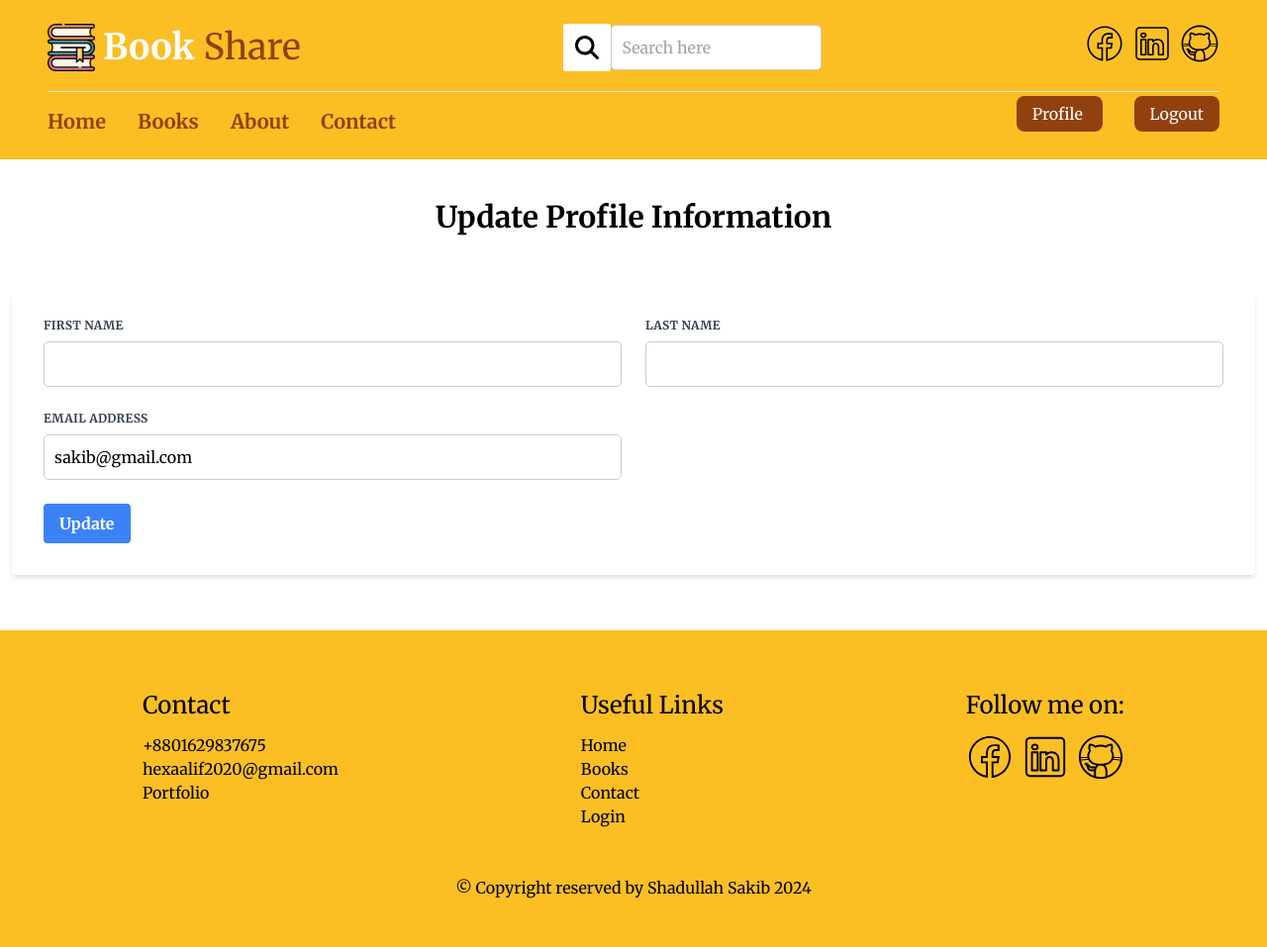
After one commit to shadullah/boi_binimoy_a_5, a Django app: page /account/profile/ in a window 1280 px wide. The commit adds this page. Shown: the whole page at 99% size. Run offline with Django 5.2, Linux system fonts and the light colour scheme; a user stored in the database is signed in; some libraries are stand-ins or nearby versions.

Commit message:
search box fixing

```diff
--- a/account/forms.py
+++ b/account/forms.py
@@ -1,6 +1,6 @@
-from django.contrib.auth.forms import UserCreationForm
+from django.contrib.auth.forms import UserCreationForm, UserChangeForm
 from django.contrib.auth.models import User
-
+from django import forms
 
 class UserRegForm(UserCreationForm):
     class Meta:
@@ -11,3 +11,9 @@ class UserRegForm(UserCreationForm):
     #     if commit== True:
     #         our_user.save()
     #     return our_user
+
+class UpdateUserForm(forms.ModelForm):
+    # password = None
+    class Meta:
+        model = User
+        fields = ['username', 'first_name', 'last_name', 'email']
--- /dev/null
+++ b/account/templates/account/profile.html
@@ -0,0 +1,107 @@
+{% extends 'base.html' %}
+{% load static %}
+{% block content %}
+
+<style>
+    input[type="text"] {
+    padding: 10px;
+    border: 1px solid #ccc;
+    border-radius: 5px;
+    font-size: 16px;
+    width: 100%;
+    box-sizing: border-box;
+    transition: border-color 0.3s ease;
+}
+    input[type="email"] {
+    padding: 10px;
+    border: 1px solid #ccc;
+    border-radius: 5px;
+    font-size: 16px;
+    width: 100%;
+    box-sizing: border-box;
+    transition: border-color 0.3s ease;
+}
+</style>
+
+{% if form.non_field_errors %}
+{% for error in form.non_field_errors %}
+<div
+  class="bg-red-100 border border-red-400 text-red-700 px-4 py-3 rounded relative mt-2"
+  role="alert"
+>
+  <p class="font-bold">Error!</p>
+  <p class="block sm:inline">{{ error }}</p>
+</div>
+{% endfor %}
+{% endif %}
+
+<div class="bg-white px-3 py-4 rounded-xl my-6">
+    <h1 class="font-bold text-3xl text-center pb-5">
+        Update Profile Information
+    </h1>
+    <div class="w-full mt-10">
+    <form action="{% url 'profile' %}" method="post" class="bg-white shadow-md rounded px-8 pt-6 pb-8 mb-4">
+        {% csrf_token %}
+        {% for hidden_field in form.hidden_fields %}
+        {{hidden_field.errors }}
+        {{ hidden_field }}
+        {% endfor %}
+        <div class="flex flex-wrap -mx-3 mb-6">
+            <div class="w-full md:w-1/2 px-3 mb-6 md:mb-0">
+              <label
+                class="block uppercase tracking-wide text-gray-700 text-xs font-bold mb-2"
+                for="{{ form.first_name.id_for_label }}"
+              >
+                {{ form.first_name.label }}
+              </label>
+              {{ form.first_name }}
+              {% if form.first_name.errors %}
+              {% for error in form.first_name.errors %}
+              <p class="text-red-600 text-sm italic pb-2">{{ error }}</p>
+              {% endfor %}
+              {% endif %}
+            </div>
+            <div class="w-full md:w-1/2 px-3">
+              <label
+                class="block uppercase tracking-wide text-gray-700 text-xs font-bold mb-2"
+                for="{{ form.last_name.id_for_label }}"
+              >
+                {{ form.last_name.label }}
+              </label>
+              {{ form.last_name }}
+              {% if form.last_name.errors %}
+              {% for error in form.last_name.errors %}
+              <p class="text-red-600 text-sm italic pb-2">{{ error }}</p>
+              {% endfor %}
+              {% endif %}
+            </div>
+          </div>
+          <div class="flex flex-wrap -mx-3 mb-6">
+            <div class="w-full md:w-1/2 px-3 mb-6 md:mb-0">
+              <label
+                class="block uppercase tracking-wide text-gray-700 text-xs font-bold mb-2"
+                for="{{ form.email.id_for_label }}"
+              >
+                {{ form.email.label }}
+              </label>
+              {{ form.email }}
+              {% if form.email.errors %}
+              {% for error in form.email.errors %}
+              <p class="text-red-600 text-sm italic pb-2">{{ error }}</p>
+              {% endfor %}
+              {% endif %}
+            </div>
+           </div>
+           <div class="flex items-center justify-between">
+            <button
+              class="bg-blue-500 hover:bg-blue-700 text-white font-bold py-2 px-4 rounded focus:outline-none focus:shadow-outline"
+              type="submit"
+            >
+              Update
+            </button>
+          </div>
+    </form>
+    </div>
+</div>
+
+{% endblock %}
--- a/account/templates/account/user_login.html
+++ b/account/templates/account/user_login.html
@@ -12,8 +12,8 @@
 
 <style>
   input[type="text"] {
-    padding: 10px;
-    border: 1px solid #ccc;
+    padding: 12px;
+    /* border: 1px solid #ccc; */
     border-radius: 5px;
     font-size: 16px;
     width: 100%;
--- a/account/templates/account/user_reg.html
+++ b/account/templates/account/user_reg.html
@@ -15,7 +15,7 @@
 <style>
     input[type="text"] {
     padding: 10px;
-    border: 1px solid #ccc;
+    /* border: 1px solid #ccc; */
     border-radius: 5px;
     font-size: 16px;
     width: 100%;
--- a/account/urls.py
+++ b/account/urls.py
@@ -1,8 +1,9 @@
 from django.urls import path,include
-from .views import UserRegistration,UserLoginView,user_logout
+from .views import UserRegistration,UserLoginView,user_logout, UserProfileUpdateView
 
 urlpatterns = [
     path('register/', UserRegistration.as_view(), name = 'register'),
     path('login/', UserLoginView.as_view(), name = 'login'),
     path('logout/', user_logout, name = 'logout'),
+    path('profile/', UserProfileUpdateView.as_view(), name = 'profile')
 ]
--- a/account/views.py
+++ b/account/views.py
@@ -1,9 +1,13 @@
 from django.shortcuts import render,redirect
 from django.urls import reverse_lazy
 from django.views.generic import FormView
-from .forms import UserRegForm
+from .forms import UserRegForm, UpdateUserForm
 from django.contrib.auth import login,logout
 from django.contrib.auth.views import LoginView
+from django.views import View
+from django.views.generic.edit import UpdateView
+from .models import UserAccount
+from .forms import UpdateUserForm
 
 # Create your views here.
 class UserRegistration(FormView):
@@ -24,3 +28,34 @@ class UserLoginView(LoginView):
 def user_logout(req):
     logout(req)
     return redirect('login')
+
+class UserProfileUpdateView(View):
+    # template_name = 'account/profile.html'
+    # model = UserAccount
+    # success_url = reverse_lazy('profile')
+    # form_class = UpdateUserForm
+    # pk_url_kwarg = 'id'
+
+    # def get(self, request):
+    #     form = UpdateUserForm(instance=request.user)
+    #     return render(request, self.template_name, {'form':form})
+
+    # def post(self, request):
+    #     form = UpdateUserForm(request.POST, instance=request.user)
+    #     if form.is_valid():
+    #         form.save()
+    #         return redirect('profile')
+    #     return render(request, self.template_name, {'form': form})
+
+    template_name = 'account/profile.html'
+
+    def get(self, request):
+        form = UpdateUserForm(instance=request.user)
+        return render(request, self.template_name, {'form': form})
+
+    def post(self, request):
+        form = UpdateUserForm(request.POST, instance=request.user)
+        if form.is_valid():
+            form.save()
+            return redirect('profile')  # Redirect to the user's profile page
+        return render(request, self.template_name, {'form': form})
--- a/core/templates/navbar.html
+++ b/core/templates/navbar.html
@@ -25,11 +25,13 @@
           />
         </svg>
       </div>
-      <input
-        type="text"
-        class="search-input w-80 px-6 py-3 rounded-sm"
-        placeholder="Search here"
-      />
+      <div>
+        <input
+          type="text"
+          class="search-input px-6 py-3 rounded-sm"
+          placeholder="Search here"
+        />
+      </div>
     </div>
 
     <!-- Social Media Icon -->
@@ -110,7 +112,7 @@
     {% if request.user.is_authenticated %}
     <div>
       <a
-        href=""
+        href="{% url 'profile' %}"
         class="login-button mt-4 mr-8 px-4 py-2 bg-yellow-800 text-white rounded-lg"
       >
         Profile
```
Also changed, not shown: core/templates/index.html (+88 -35 lines), db.sqlite3.
